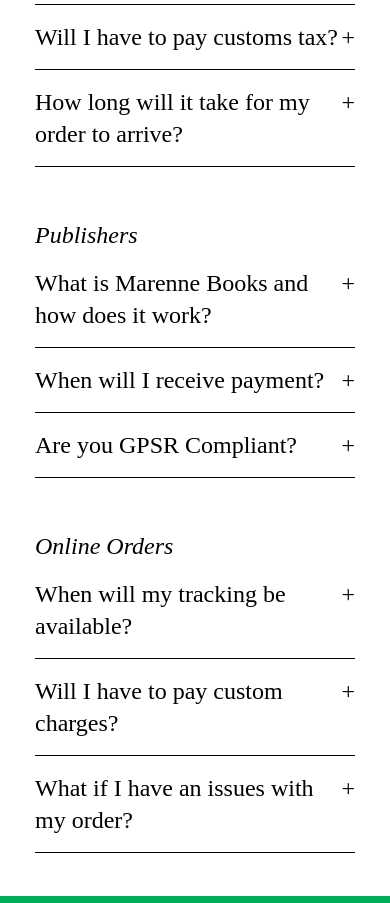
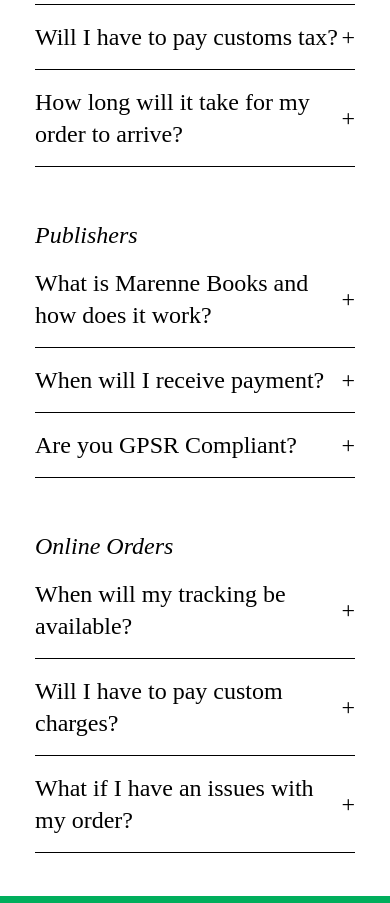
Before and after one commit to Balteanu-Sara/Marenne, a Next.js app: page /faq in a window 390 px wide. Shown: the part 461-1364 px from the top of the page. Built offline with nearby package versions, Linux system fonts and the light colour scheme; no server answers.

Commit message:
Add toggle animation for each question

```diff
--- a/src/components/client/FaqSection.tsx
+++ b/src/components/client/FaqSection.tsx
@@ -7,7 +7,7 @@
     id: 0,
     question: "How do I place a trade order?",
     answer:
-      "To set up a trade account with us please email mia@antennebooks.com. \nWe offer a 40% discount RRP across our entire catalogue & free shipping for orders over £40 in the UK.",
+      "To set up a trade account with us please email mia@marennebooks.com. \nWe offer a 40% discount RRP across our entire catalogue & free shipping for orders over £40 in the UK.",
   },
   {
     id: 1,
@@ -30,19 +30,19 @@
     id: 4,
     question: "What is Marenne Books and how does it work?",
     answer:
-      "Antenne Books is a book distributor based in London with warehouses in the UK and EU. Antenne Books takes books, zines and magazines on a consignment basis and distributes them via independent bookstores and galleries worldwide. \nAntenne Books works on a commission split basis of your title(s) RRP of 20% to Antenne, 40% to the publisher and 40% to the retailer. \nFor more information please see our terms.",
+      "Marenne Books is a book distributor based in London with warehouses in the UK and EU. Marenne Books takes books, zines and magazines on a consignment basis and distributes them via independent bookstores and galleries worldwide. \nMarenne Books works on a commission split basis of your title(s) RRP of 20% to Marenne, 40% to the publisher and 40% to the retailer. \nFor more information please see our terms.",
   },
   {
     id: 5,
     question: "When will I receive payment?",
     answer:
-      "You will receive your first sales report after 6 months. You will need to send an invoice with the amount shown with 30 day payment terms. Antenne Books cannot pay upfront for any titles that we take on.",
+      "You will receive your first sales report after 6 months. You will need to send an invoice with the amount shown with 30 day payment terms. Marenne Books cannot pay upfront for any titles that we take on.",
   },
   {
     id: 6,
     question: "Are you GPSR Compliant?",
     answer:
-      "Yes, Antenne Books and all our publishers are EU and GPSR Compliant. \nPlease contact us for further information.",
+      "Yes, Marenne Books and all our publishers are EU and GPSR Compliant. \nPlease contact us for further information.",
   },
   {
     id: 7,
@@ -58,7 +58,7 @@
   {
     id: 9,
     question: "What if I have an issues with my order?",
-    answer: "For any queries please email shop@antennebooks.com",
+    answer: "For any queries please email shop@marennebooks.com",
   },
 ];
 
@@ -79,11 +79,11 @@
         {faq.slice(0, 4).map((q) => {
           return (
             <div
-              className="flex flex-col py-4 border-b-black border-b-[1px] cursor-pointer"
+              className={`flex flex-col py-4 border-b-black border-b-[1px] cursor-pointer overflow-hidden transition-all duration-1000 ${open[q.id] ? "max-h-100 lg:max-h-55" : "max-h-25 lg:max-h-17"}`}
               onClick={() => toggle(q.id)}
               key={q.id}
             >
-              <div className="flex flex-row justify-between">
+              <div className="flex flex-row justify-between items-center">
                 <p>{q.question}</p>
                 <p>{open[q.id] ? "-" : "+"}</p>
               </div>
@@ -98,11 +98,11 @@
         {faq.slice(4, 7).map((q) => {
           return (
             <div
-              className="flex flex-col py-4 border-b-black border-b-[1px] cursor-pointer"
+              className={`flex flex-col py-4 border-b-black border-b-[1px] cursor-pointer overflow-hidden transition-all duration-1000 ${open[q.id] ? "max-h-100 lg:max-h-55" : "max-h-25 lg:max-h-17"}`}
               onClick={() => toggle(q.id)}
               key={q.id}
             >
-              <div className="flex flex-row justify-between">
+              <div className="flex flex-row justify-between items-center">
                 <p>{q.question}</p>
                 <p>{open[q.id] ? "-" : "+"}</p>
               </div>
@@ -117,11 +117,11 @@
         {faq.slice(7).map((q) => {
           return (
             <div
-              className="flex flex-col py-4 border-b-black border-b-[1px] cursor-pointer"
+              className={`flex flex-col py-4 border-b-black border-b-[1px] cursor-pointer overflow-hidden transition-all duration-1000 ${open[q.id] ? "max-h-100 lg:max-h-55" : "max-h-25 lg:max-h-17"}`}
               onClick={() => toggle(q.id)}
               key={q.id}
             >
-              <div className="flex flex-row justify-between">
+              <div className="flex flex-row justify-between items-center">
                 <p>{q.question}</p>
                 <p>{open[q.id] ? "-" : "+"}</p>
               </div>
```
